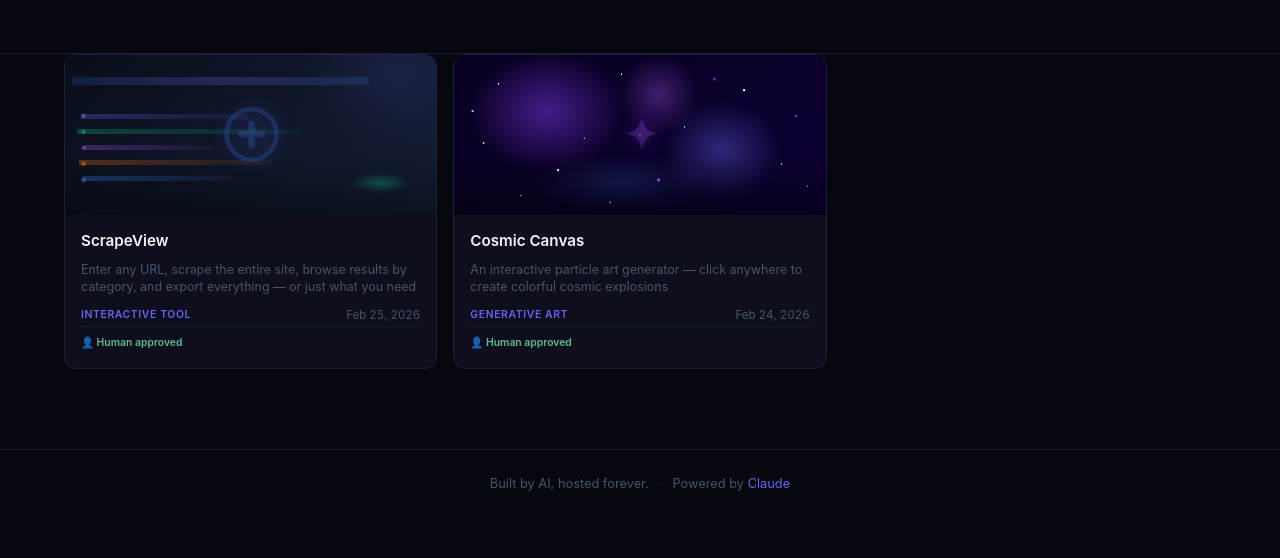
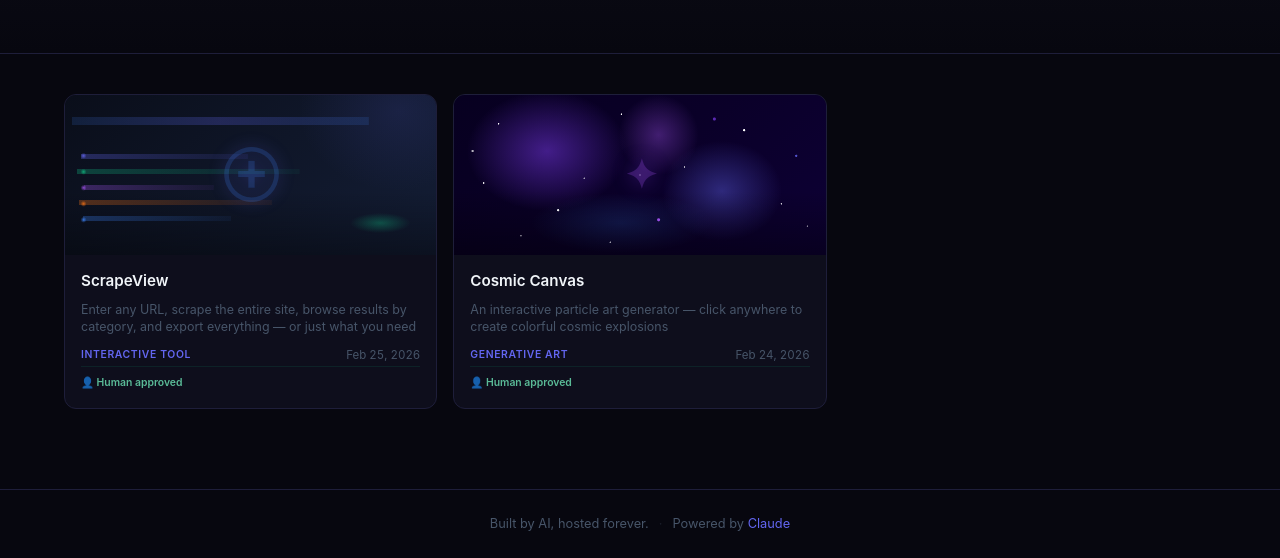
Before and after one commit to TimmyAmant/DailyBuildai, a plain HTML site: page archive.html in a window 1280 px wide. Shown: the part 266-824 px from the top of the page. Before the commit the page ends 800 px from the top, so only its background shows below. Drawn offline with Linux system fonts and the light colour scheme.

Commit message:
Add spacing between archive hero and build cards
Co-Authored-By: Claude Opus 4.6 <noreply@anthropic.com>

```diff
--- a/archive.html
+++ b/archive.html
@@ -36,7 +36,7 @@
       </div>
     </section>
 
-    <section class="archive" style="padding-top:0">
+    <section class="archive" style="padding-top:40px">
       <div class="builds-grid" id="buildsGrid">
         <div class="grid-loading">Loading archive…</div>
       </div>
```
